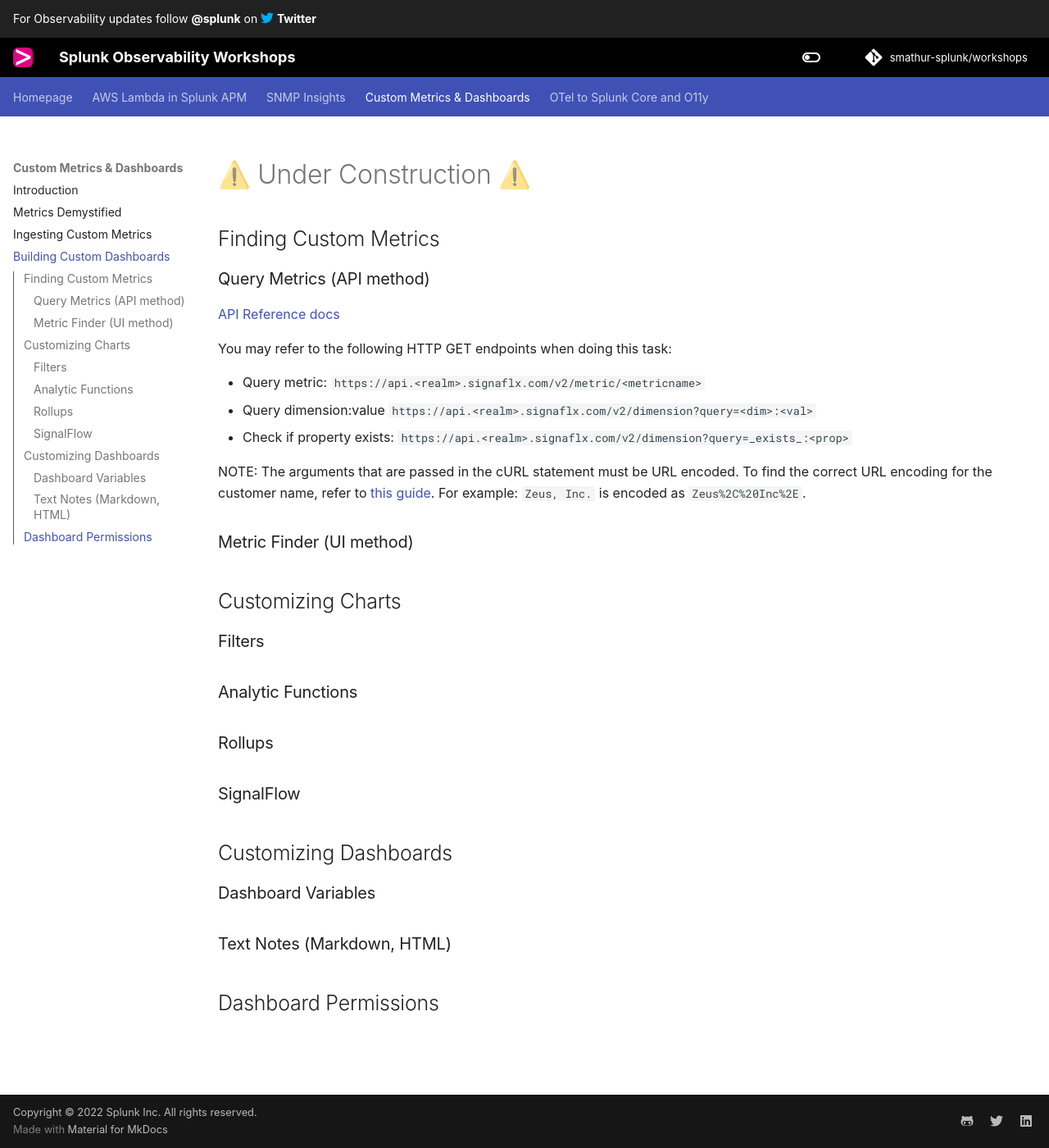
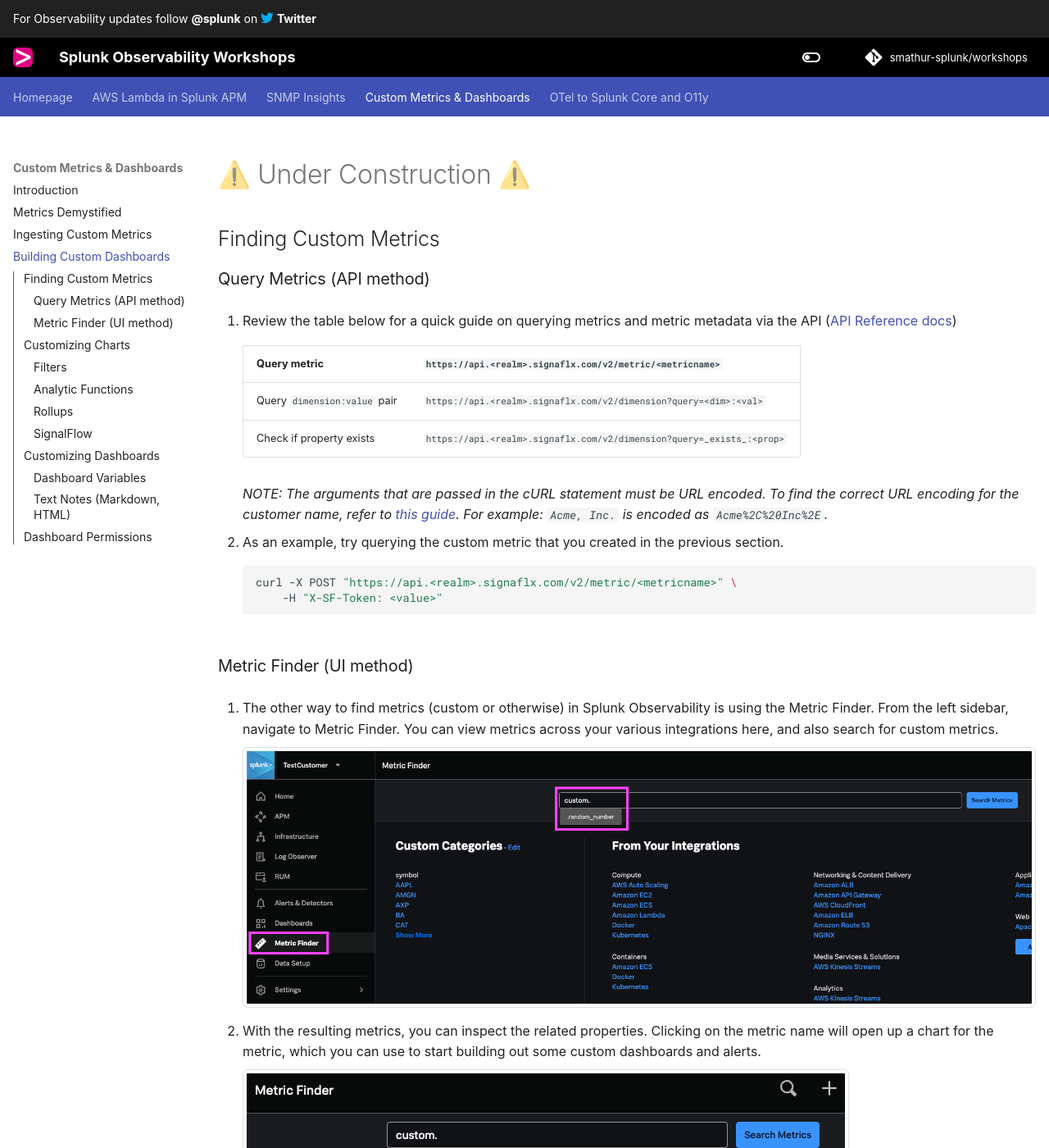
Before and after one commit to smathur-splunk/workshops, an MkDocs documentation site: the page built from docs/custom_dash.md, in a window 1280 px wide and 1400 px high. Shown: the whole window at 82% size. Built offline with MkDocs 1.6.1 and Material for MkDocs 9.7.7, drawn with Linux system fonts in a browser that asks for light colours; some web fonts are replaced; comment, search, counter and statistics services are not loaded; the version menu is left out; some of the changed text lies outside the part shown.

Commit message:
Update custom dashboard page

````diff
--- a/docs/custom_dash.md
+++ b/docs/custom_dash.md
@@ -1,19 +1,39 @@
 # ⚠️ Under Construction ⚠️
 ## Finding Custom Metrics
 ### Query Metrics (API method)
-[API Reference docs](https://dev.splunk.com/observability/reference/api/metrics_metadata/latest)
 
-You may refer to the following HTTP GET endpoints when doing this task:
+1. Review the table below for a quick guide on querying metrics and metric metadata via the API ([API Reference docs](https://dev.splunk.com/observability/reference/api/metrics_metadata/latest))
 
-- Query metric: `https://api.<realm>.signaflx.com/v2/metric/<metricname>`
-- Query dimension:value `https://api.<realm>.signaflx.com/v2/dimension?query=<dim>:<val>`
-- Check if property exists: `https://api.<realm>.signaflx.com/v2/dimension?query=_exists_:<prop>`
+	| Query metric                 | `https://api.<realm>.signaflx.com/v2/metric/<metricname>`             |
+	|------------------------------|-----------------------------------------------------------------------|
+	| Query `dimension:value` pair | `https://api.<realm>.signaflx.com/v2/dimension?query=<dim>:<val>`     |
+	| Check if property exists     | `https://api.<realm>.signaflx.com/v2/dimension?query=_exists_:<prop>` |
 
-NOTE: The arguments that are passed in the cURL statement must be URL encoded. To find the correct URL encoding for the customer name, refer to [this guide](https://www.w3schools.com/tags/ref_urlencode.ASP). For example: `Zeus, Inc.` is encoded as `Zeus%2C%20Inc%2E`.
+	*NOTE: The arguments that are passed in the cURL statement must be URL encoded. To find the correct URL encoding for the customer name, refer to [this guide](https://www.w3schools.com/tags/ref_urlencode.ASP). For example: `Acme, Inc.` is encoded as `Acme%2C%20Inc%2E`.*
+
+2. As an example, try querying the custom metric that you created in the previous section.
+
+	```bash
+	curl -X POST "https://api.<realm>.signaflx.com/v2/metric/<metricname>" \
+	    -H "X-SF-Token: <value>"
+	```
 
 ### Metric Finder (UI method)
 
+1. The other way to find metrics (custom or otherwise) in Splunk Observability is using the Metric Finder. From the left sidebar, navigate to Metric Finder. You can view metrics across your various integrations here, and also search for custom metrics.
+
+	![Metric Finder](images/custom_finder.png)
+
+2. With the resulting metrics, you can inspect the related properties. Clicking on the metric name will open up a chart for the metric, which you can use to start building out some custom dashboards and alerts.
+
+	![Metric Finder search results](images/custom_search.png)
+
 ## Customizing Charts
+
+1. In Metric Finder, search for and click on the custom metric that you generated in the [previous section](https://smathur-splunk.github.io/workshops/custom_metr). This will open up a chart that we can modify and add to a custom dashboard.
+
+![Custom metric default chart](images/custom_chart.png)
+
 ### Filters
 
 ### Analytic Functions
````
Also changed, not shown: docs/custom_metr.md (+2 -2 lines), docs/images/custom_chart.png (added), docs/images/custom_finder.png (added), docs/images/custom_search.png (added), 2 other files.
